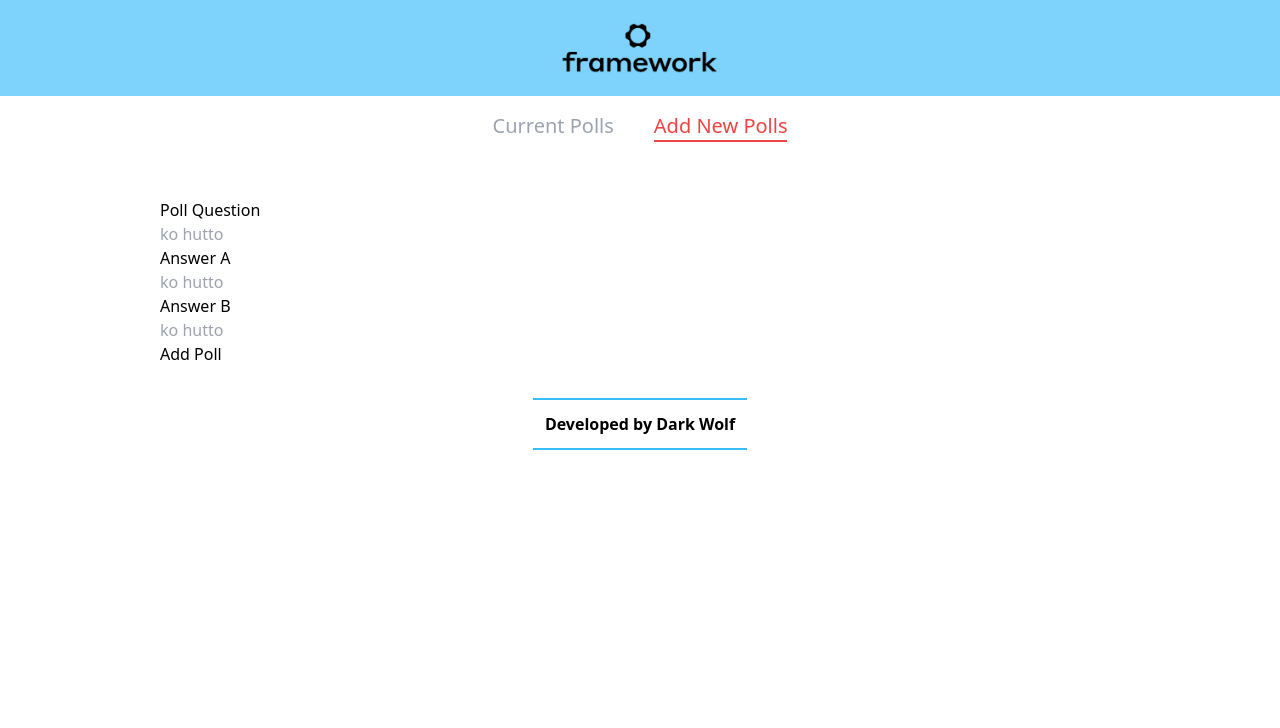
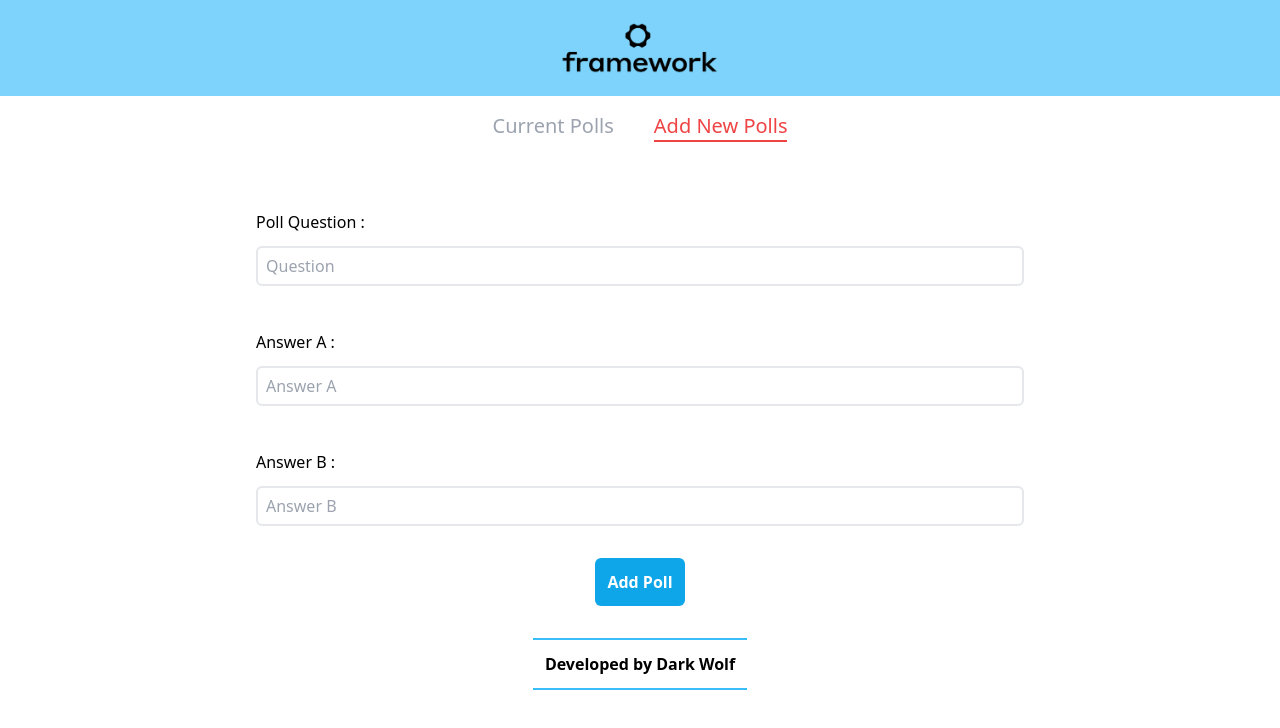
Before and after one commit to ImalKesara/web-poll, a Svelte app: page / in a window 1280 px wide. Both pictures are taken after a click on the item "Add New Polls". Shown: the top 728 px of the page. Built offline with nearby package versions, Linux system fonts and the light colour scheme.

Commit message:
created onject to store form information and tab (add new polls) moslty done

```diff
--- a/src/Components/CreatePollForm/CreatePollForm.svelte
+++ b/src/Components/CreatePollForm/CreatePollForm.svelte
@@ -9,24 +9,32 @@
     }
 </script>
 
-<form on:submit|preventDefault ={submitHandle} >
+<form on:submit|preventDefault ={submitHandle} class="w-4/5 m-auto">
         <div class="form-field">
-            <label for="question">Poll Question</label>
-            <input id ="question" type="text" placeholder="ko hutto" bind:value={fields.Question}>
+            <label for="question">Poll Question :</label>
+            <input id ="question" type="text" placeholder="Question" bind:value={fields.Question}>
         </div>
         <div class="form-field">
-            <label for="answer-a">Answer A</label>
-            <input id ="answer-a" type="text" placeholder="ko hutto" bind:value={fields.answerA}>
+            <label for="answer-a">Answer A :</label>
+            <input id ="answer-a" type="text" placeholder="Answer A" bind:value={fields.answerA}>
         </div>
         <div class="form-field">
-            <label for="answer-b">Answer B</label>
-            <input id ="answer-b" type="text" placeholder="ko hutto" bind:value={fields.answerB}>
+            <label for="answer-b">Answer B :</label>
+            <input id ="answer-b" type="text" placeholder="Answer B" bind:value={fields.answerB}>
         </div>
-   <button>Add Poll</button>
+        <div class="flex justify-center">
+            <button class="bg-sky-500 p-3 rounded-md text-white font-bold ease duration-300 hover:bg-sky-600 inline-block">Add Poll</button>
+        </div>
 </form>
 
 <style>
     .form-field{
-        @apply flex flex-col
+        @apply flex flex-col my-8
+    }
+    label{
+        @apply py-3
+    }
+    input{
+        @apply h-10 border-2 p-2 rounded-md
     }
 </style>
```
